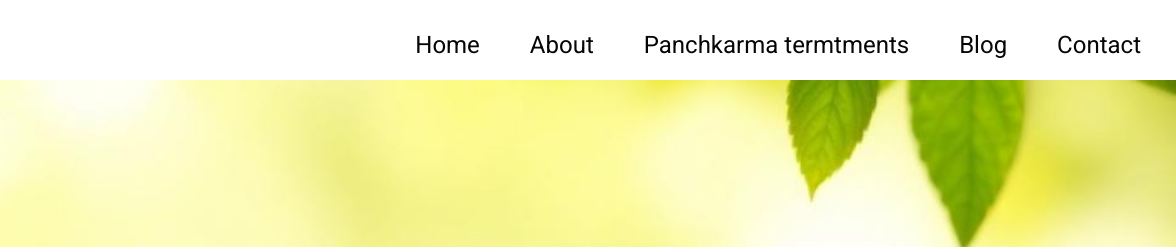
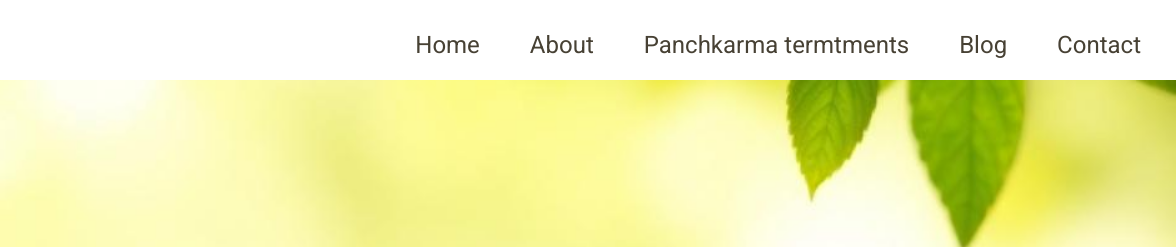
Before and after one commit to subhashsingh23/Viswanath-Ayurveda-Clinic, a plain HTML site: page Abhyanga.html in a window 1280 px wide. Shown: the top 247 px of the page, 104-1280 px from the left. Drawn offline with Linux system fonts and the light colour scheme.

Commit message:
Update Abhyanga.html

```diff
--- a/Abhyanga.html
+++ b/Abhyanga.html
@@ -274,6 +274,11 @@
      text-decoration: none;
  }
 
+   a:-webkit-any-link {
+    color: #474134;
+    cursor: pointer;
+    text-decoration: none;
+}
    </style>
  </head>
  <body>
@@ -580,13 +585,13 @@
            <div class="footer_7">
             <p>
              Copyright © 2024
-             <a href="#">
+
               Aadhya Ayurveda
-             </a>
+
              . All rights reserved | Design by
-             <a href="#">
+
               made by subhash singh
-             </a>
+
              .
             </p>
 
```
